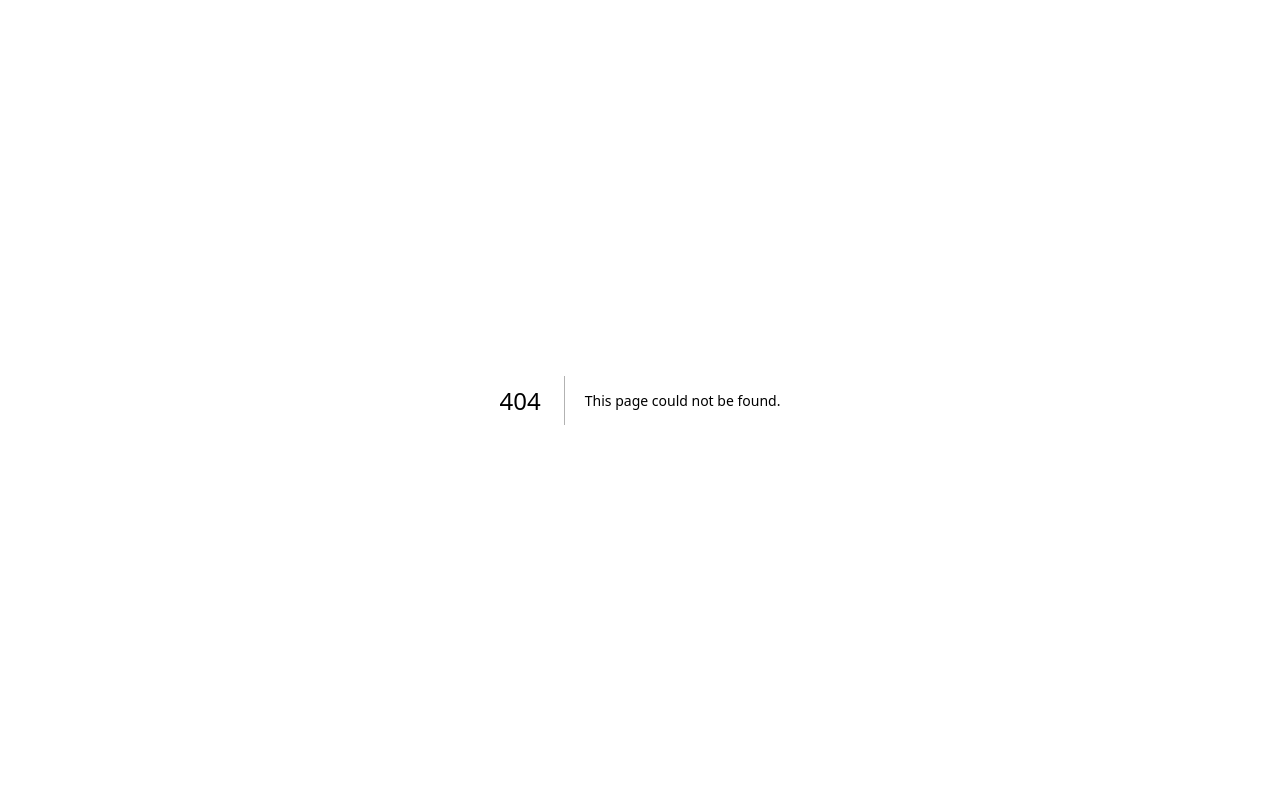
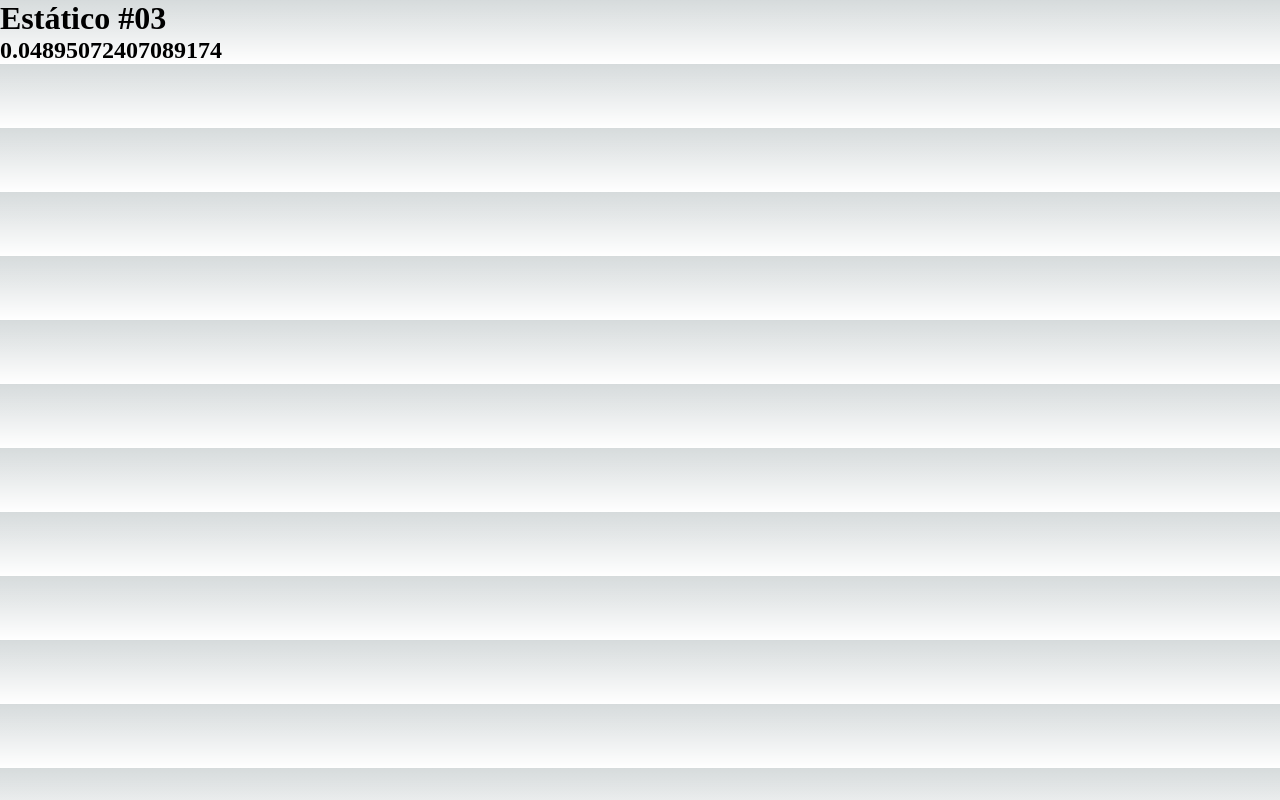
Before and after one commit to SamillyNunes/nextjs_render, a Next.js app: page /static3 in a window 1280 px wide. Before the commit this address had no page. Built offline with nearby package versions, Linux system fonts and the light colour scheme.

Commit message:
render: uses ISR (incremental static regeneration) by revalidate

```diff
--- a/src/pages/static1.tsx
+++ b/src/pages/static1.tsx
@@ -1,6 +1,6 @@
 import { useEffect, useState } from "react";
 
-export default function static1(){
+export default function Static1(){
 
     // const [num, setNum] = useState(0);
 
--- a/src/pages/static2.tsx
+++ b/src/pages/static3.tsx
@@ -2,6 +2,7 @@
 // Considere verificar esse comportamento em modo producao!
 export function getStaticProps(){
     return {
+        revalidate: 7,
         props: {
             number: Math.random(),
         }
@@ -9,10 +10,10 @@ export function getStaticProps(){
 
 }
 
-export default function static2(props: any){
+export default function Static3(props: any){
     return (
         <div>
-            <h1> Estático #02 </h1>
+            <h1> Estático #03 </h1>
             <h2> {props.number} </h2>
         </div>
     );
```
